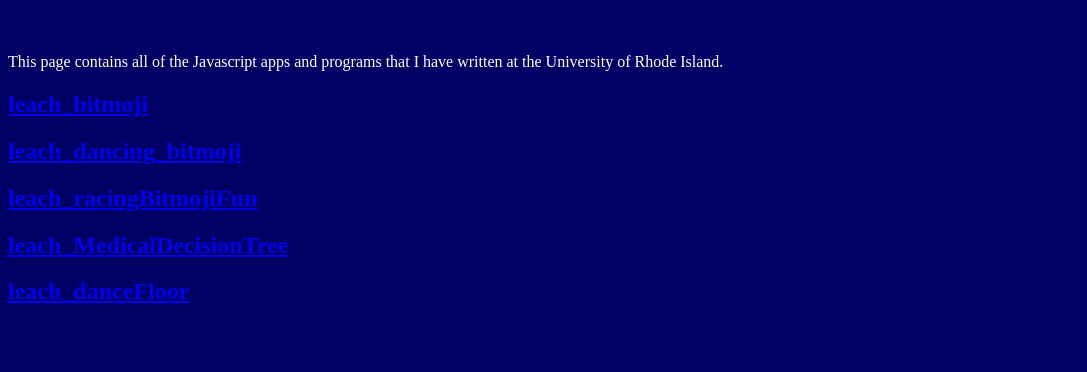
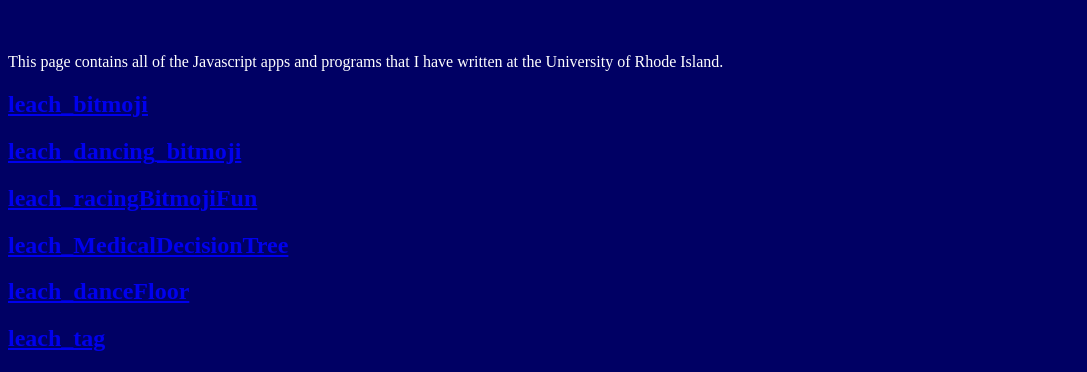
Before and after one commit to AidanL19/AidanL19.github.io, a plain HTML site: page javascripts.html in a window 1280 px wide. Shown: the part 445-817 px from the top of the page, without its empty margins (0-1087 px from the left). Drawn offline with Linux system fonts and the light colour scheme; a script that the page names is missing.

Commit message:
Add files via upload

```diff
--- a/javascripts.html
+++ b/javascripts.html
@@ -45,5 +45,6 @@
     <h2><a href="https://www.khanacademy.org/computer-programming/leach_racingbitmojifun/5826369449410560">leach_racingBitmojiFun</a></h2><script src="https://www.khanacademy.org/computer-programming/leach_racingbitmojifun/5826369449410560/embed.js?editor=no&buttons=no&author=no&embed=yes"></script>
     <h2><a href="https://www.khanacademy.org/computer-programming/leach_medicaldecisiontree/5800058303594496">leach_MedicalDecisionTree</a></h2><script src="https://www.khanacademy.org/computer-programming/leach_medicaldecisiontree/5800058303594496/embed.js?editor=no&buttons=no&author=no&embed=yes"></script>
     <h2><a href="https://www.khanacademy.org/computer-programming/leach_dancefloor/6079279116632064">leach_danceFloor</a></h2><script src="https://www.khanacademy.org/computer-programming/leach_dancefloor/6079279116632064/embed.js?editor=no&buttons=no&author=no&embed=yes"></script>
+    <h2><a href="https://www.khanacademy.org/computer-programming/leach_tag/5950513899945984">leach_tag</a></h2><script src="https://www.khanacademy.org/computer-programming/leach_tag/5950513899945984/embed.js?editor=no&buttons=no&author=no&embed=yes"></script>
 </body>
 </html>
```
